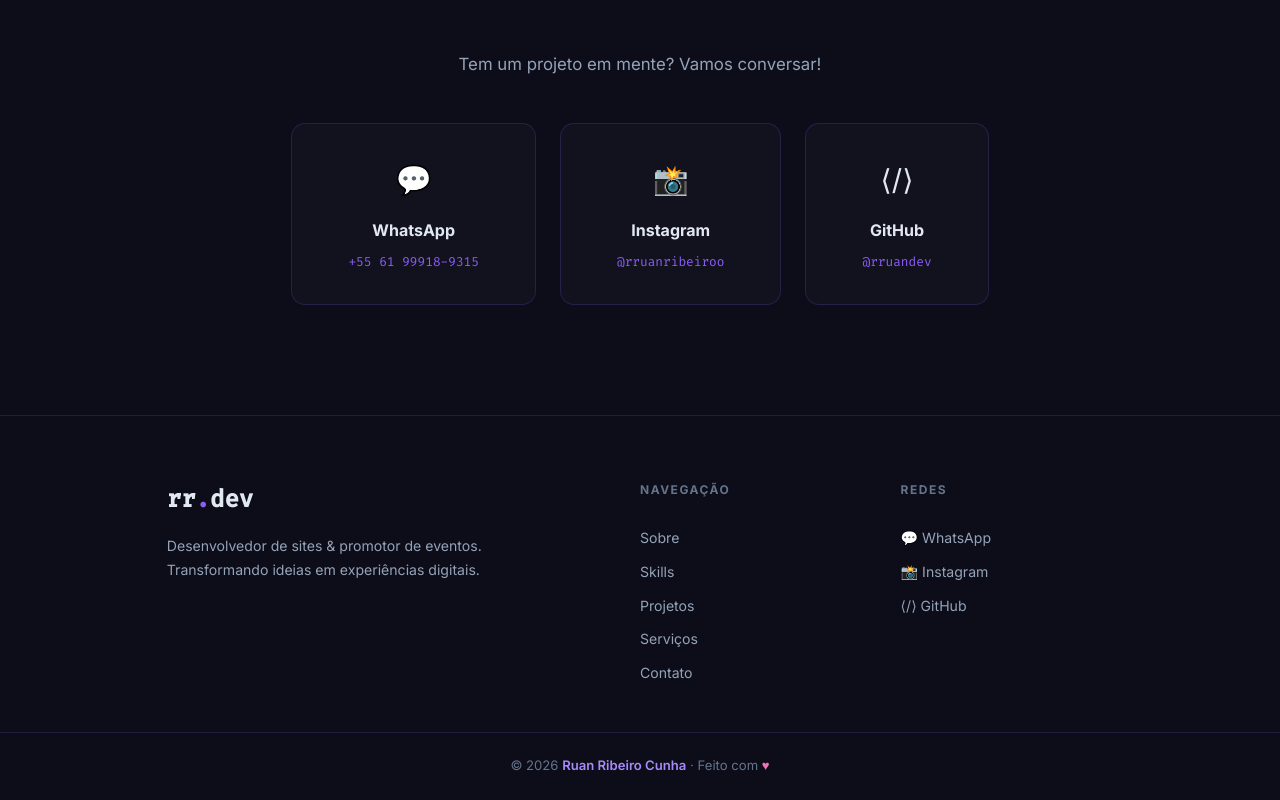
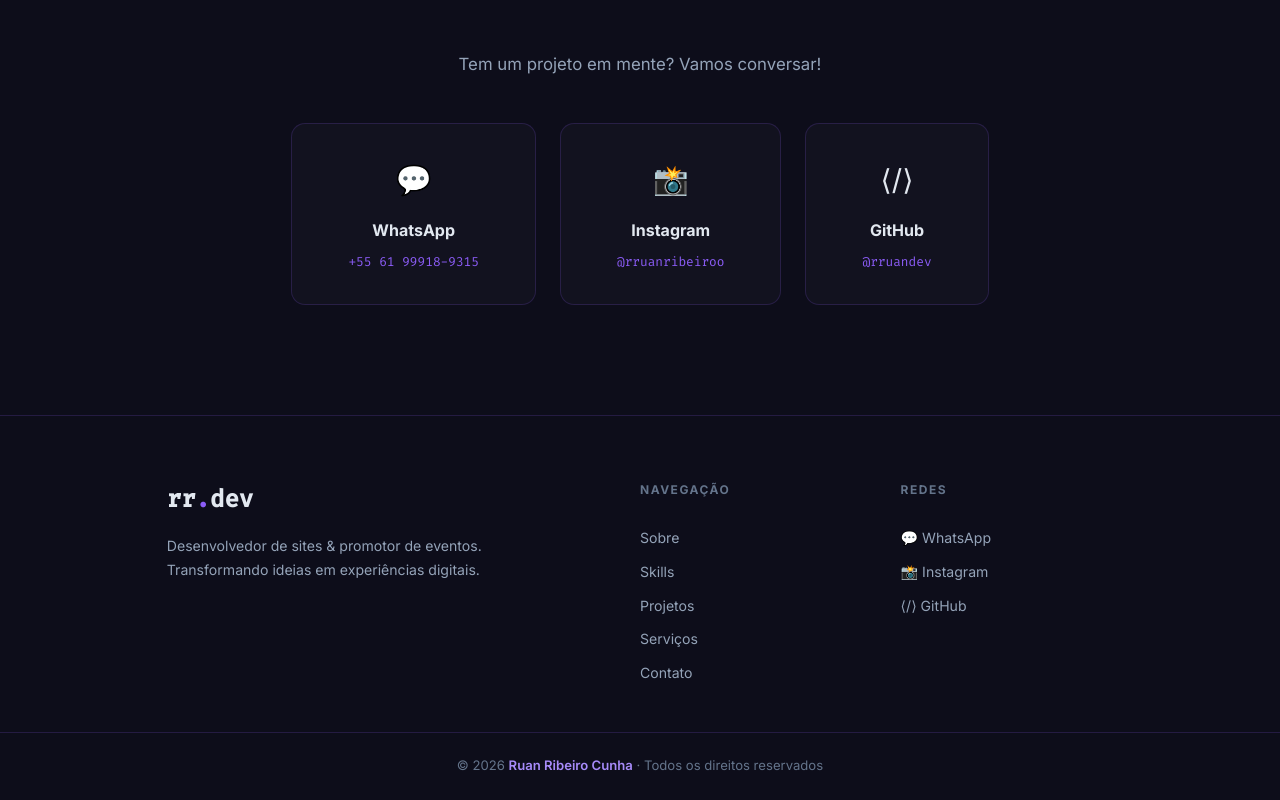
Before and after one commit to rruandev/portifolio-ruan, a plain HTML site: page index.html in a window 1280 px wide. Shown: the part 4328-5128 px from the top of the page. Drawn offline with Linux system fonts and the light colour scheme.

Commit message:
fix: replace footer tagline with copyright notice
Co-Authored-By: Claude Sonnet 4.6 <noreply@anthropic.com>

```diff
--- a/index.html
+++ b/index.html
@@ -366,7 +366,7 @@
 
     </div>
     <div class="footer-bottom">
-      <p>© 2026 <span class="footer-name">Ruan Ribeiro Cunha</span> · Feito com <span class="heart">♥</span></p>
+      <p>© 2026 <span class="footer-name">Ruan Ribeiro Cunha</span> · Todos os direitos reservados</p>
     </div>
   </footer>
 
```
